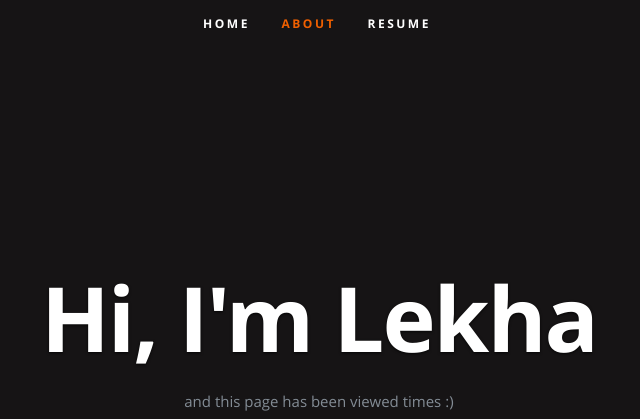
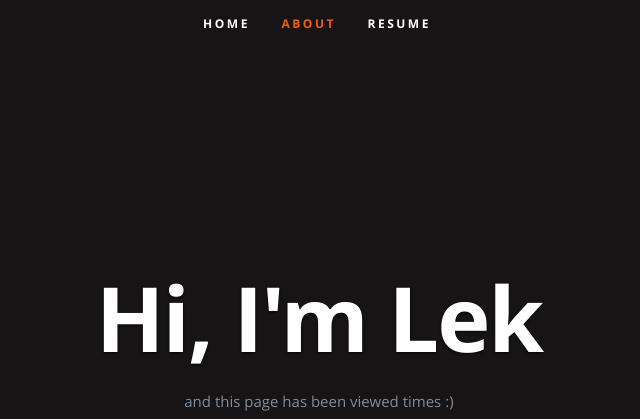
Before and after one commit to Lekhakumaradhas/LekhaAzureResume, a plain HTML site: page frontend/index.html in a window 1280 px wide. Shown: the top 419 px of the page, without its empty margins (323-963 px from the left). Drawn offline with nearby package versions, Linux system fonts and the light colour scheme; no server answers.

Commit message:
Updated index html

```diff
--- a/frontend/index.html
+++ b/frontend/index.html
@@ -54,7 +54,7 @@
 
       <div class="row banner">
          <div class="banner-text">
-            <h1 class="responsive-headline">Hi, I'm Lekha</h1>
+            <h1 class="responsive-headline">Hi, I'm Lek</h1>
 
             <p>and this page has been viewed <a id="counter"></a> times :) </p>
             <ul class="social">
```
